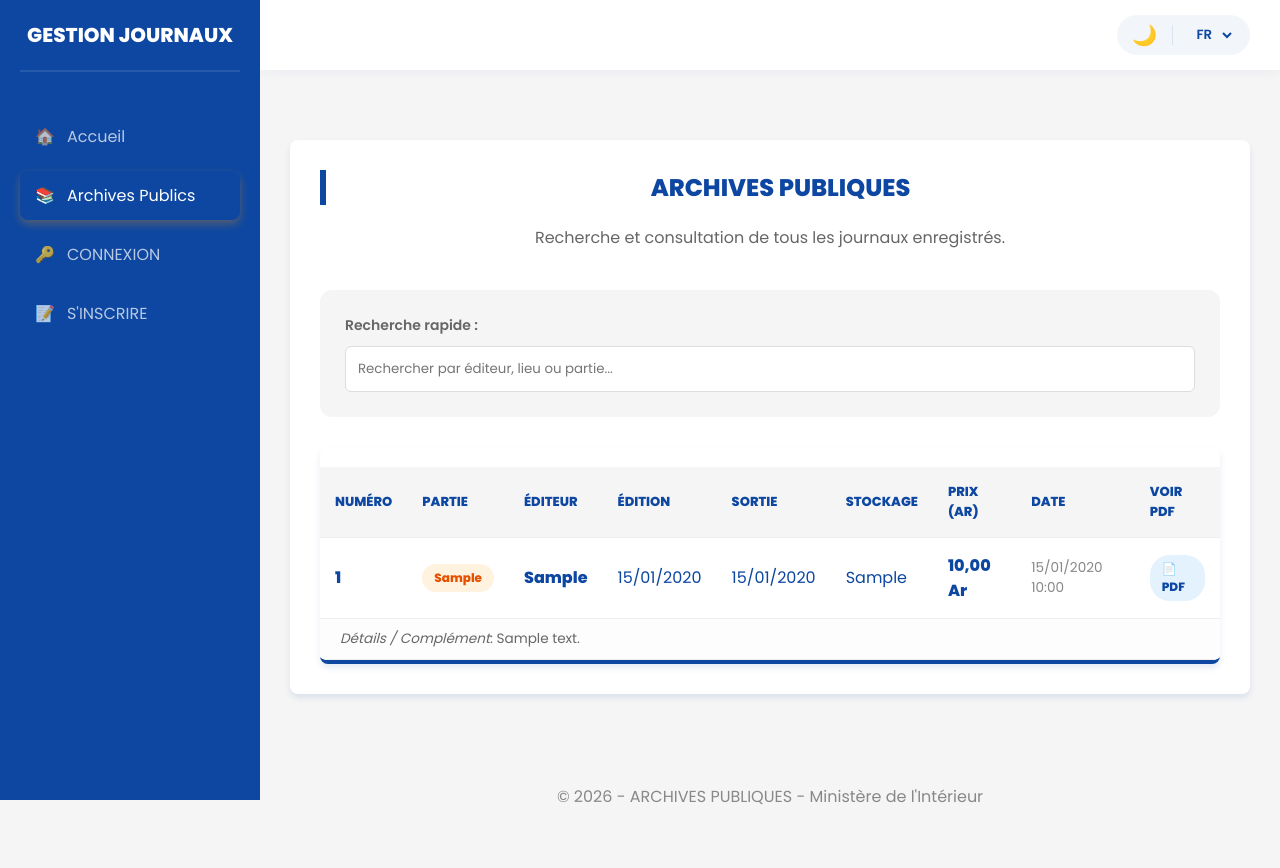
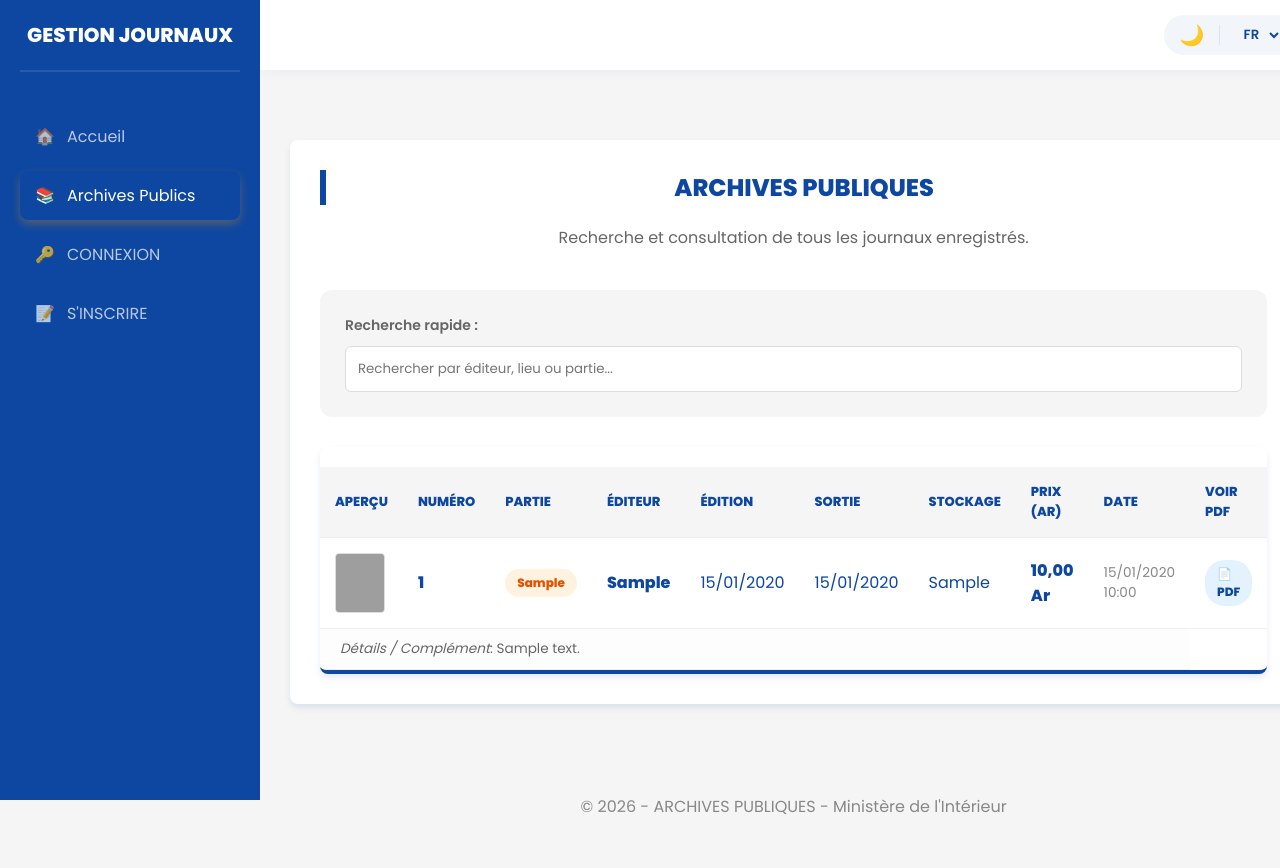
Before and after one commit to nathalienambinitsoa281-rgb/gestion-journaux, a PHP site: page /public_journals.php in a window 1280 px wide; the page is wider, and only the part inside the window is pictured. Shown: the top 868 px of that part. Before the commit the page ends 805 px from the top of that part, so only its background shows below. Run offline with PHP 8.4, Linux system fonts and the light colour scheme; tables that the repository leaves empty hold one stand-in row (values such as "Sample post"); grey boxes are pictures that could not be loaded.

Commit message:
Initial commit: GESTION JOURNAUX project

```diff
--- a/public_journals.php
+++ b/public_journals.php
@@ -44,6 +44,7 @@ $journals = $stmt->fetchAll();
             <table>
                 <thead>
                     <tr>
+                        <th data-i18n="visual_label">Aperçu</th>
                         <th data-i18n="journal_number">Numéro</th>
                         <th data-i18n="partie">Partie</th>
                         <th data-i18n="editeur">Editeur</th>
@@ -59,6 +60,11 @@ $journals = $stmt->fetchAll();
                     <?php if (count($journals) > 0): ?>
                         <?php foreach ($journals as $j): ?>
                             <tr>
+                                <td>
+                                    <div style="width: 50px; height: 60px; background: #eee; border-radius: 4px; display: flex; align-items: center; justify-content: center; overflow: hidden; border: 1px solid #ddd;">
+                                        <img src="https://images.unsplash.com/photo-1585829365234-781fcd69186b?ixlib=rb-1.2.1&auto=format&fit=crop&w=100&q=60" alt="Newspaper" style="width: 100%; height: 100%; object-fit: cover;">
+                                    </div>
+                                </td>
                                 <td><strong><?php echo htmlspecialchars($j['matricule']); ?></strong></td>
                                 <td><span class="badge <?php echo $j['partie'] ? 'badge-orange' : 'badge-blue'; ?>" data-i18n="<?php echo $j['partie'] ?: 'no_partie'; ?>"><?php echo $j['partie'] ?: 'TSISY'; ?></span></td>
                                 <td><strong><?php echo htmlspecialchars($j['editeur']); ?></strong></td>
```
